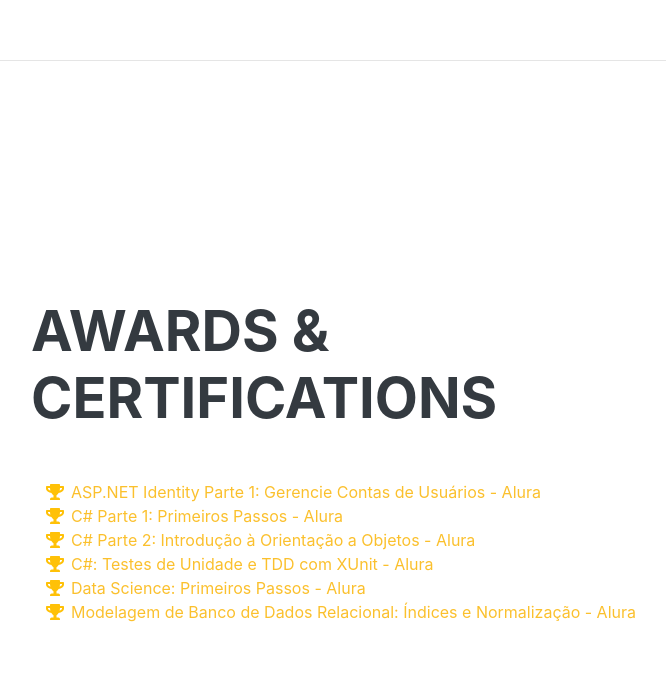
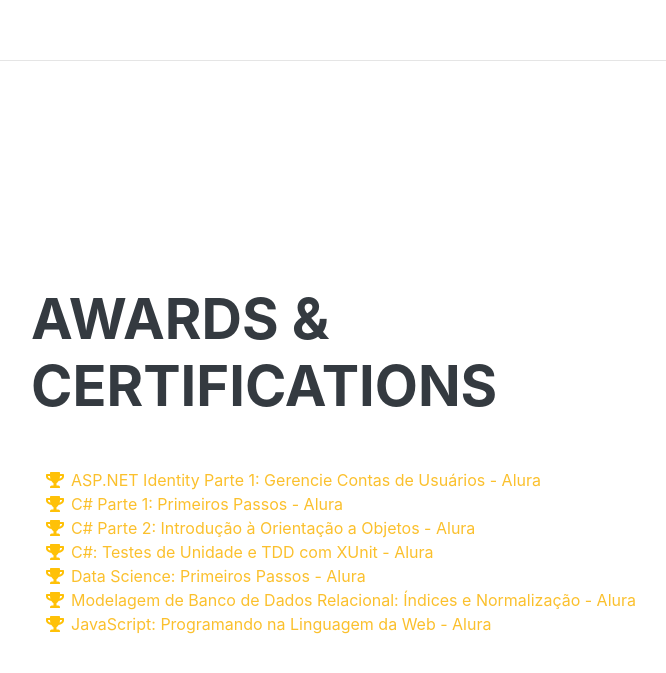
Before and after one commit to MarcusBruno/Personal-Page, a plain HTML site: page index.html in a window 1280 px wide. Shown: the part 4060-4733 px from the top of the page, without its empty margins (465-1131 px from the left). Drawn offline with Linux system fonts and the light colour scheme; a web font is replaced by a local one.

Commit message:
Add new certificate Alura

```diff
--- a/index.html
+++ b/index.html
@@ -282,6 +282,10 @@
             <i class="fa-li fa fa-trophy text-warning"></i>
             <a href="https://cursos.alura.com.br/certificate/8d4e1442-aafb-4007-aa3e-645fb11b48f1" target="_blank">Modelagem de Banco de Dados Relacional: Índices e Normalização - Alura</a>
           </li>
+          <li>
+            <i class="fa-li fa fa-trophy text-warning"></i>
+            <a href="https://cursos.alura.com.br/certificate/630f179f-1fe6-479b-9557-6322f2a34cfa" target="_blank">JavaScript: Programando na Linguagem da Web - Alura</a>
+          </li>
           <!-- <li>
             <i class="fa-li fa fa-trophy text-warning"></i>
             3<sup>rd</sup>
```
